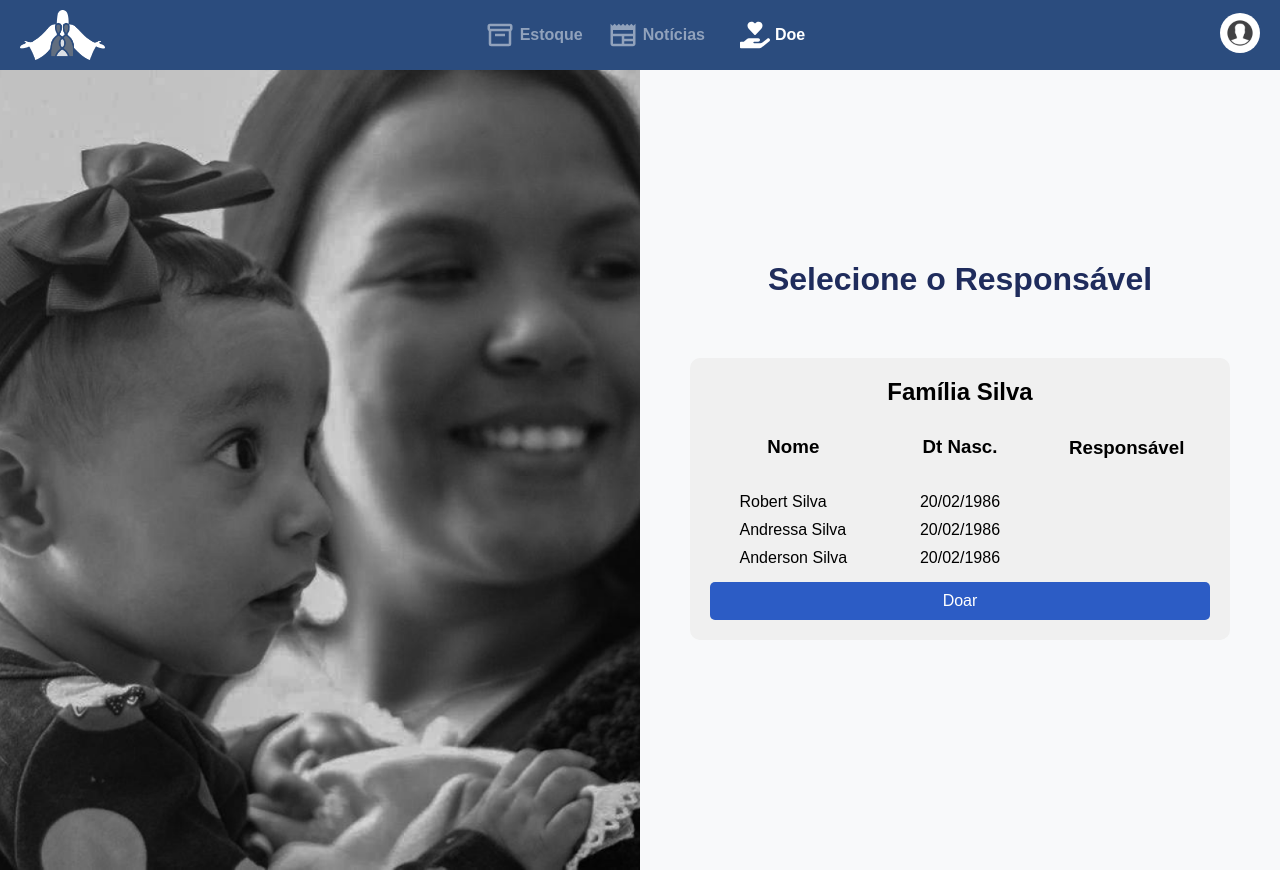
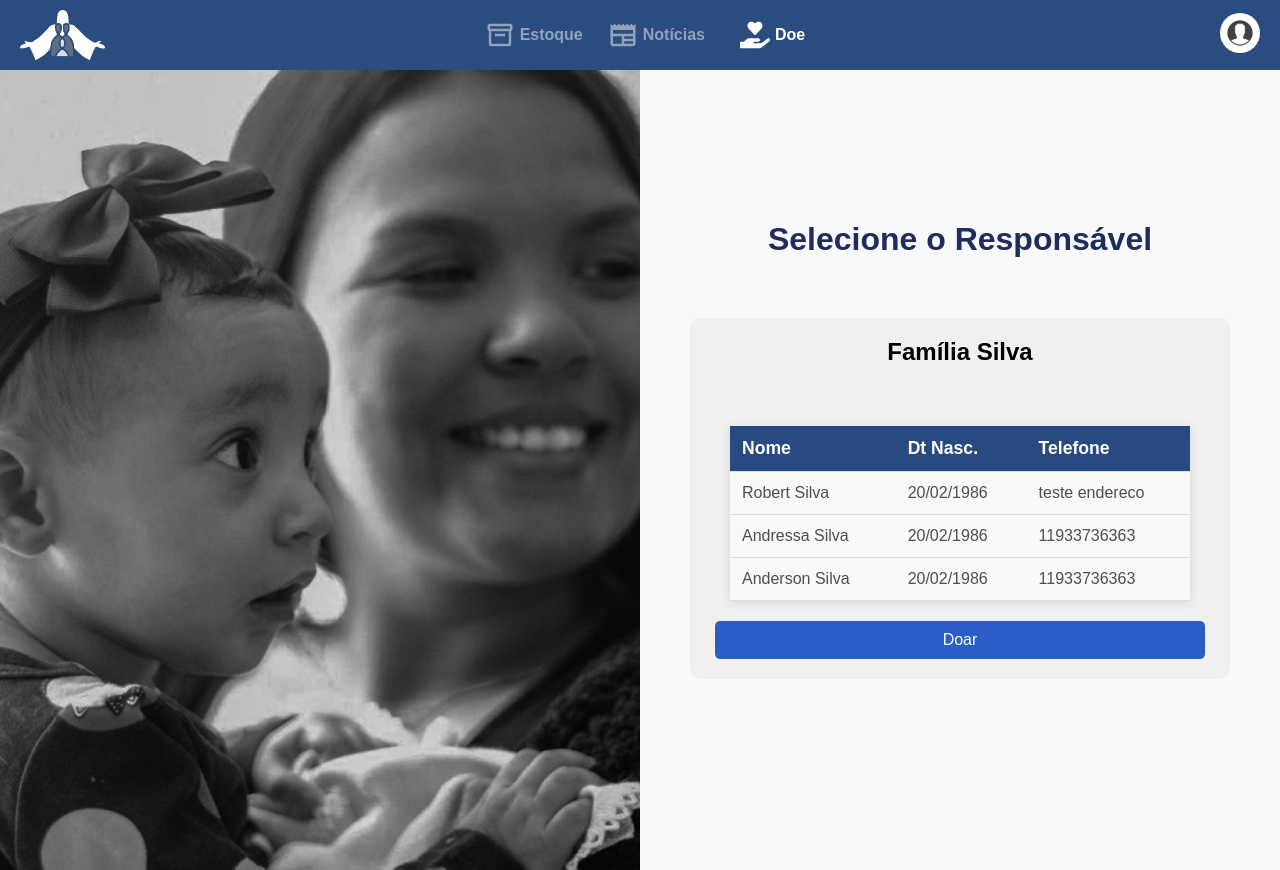
Before and after one commit to JesusIsKing-Tech/JK-FrontEnd, a React (Create React App) app in the folder front-jk/: page /doe in a window 1280 px wide. Both pictures are taken after typing "Sample", "Sample", "Sample" into the empty fields and a click on the button "Verificar". Built offline with nearby package versions, Linux system fonts and the light colour scheme.

Commit message:
refatoracao da tela doe

```diff
--- a/front-jk/src/pages/Doe/Doe.jsx
+++ b/front-jk/src/pages/Doe/Doe.jsx
@@ -1,4 +1,4 @@
-import { useState } from 'react';
+import { useEffect, useState } from 'react';
 import styles from './Doe.module.css';
 import HeaderLogado from '../../components/HeaderLogado/HeaderLogado';
 import Titulo from '../../components/Titulo/Titulo';
@@ -6,22 +6,82 @@ import FormContainer from '../../components/FormContainer/FormContainer';
 import Form from '../../components/Form/Form';
 import Input from '../../components/Input/Input';
 import Botao from '../../components/TelaCadastro/botao/Botao';
-import ImageContainer from'../../components/ImageContainer/ImageContainer'
-import lateral from '../../img/doe.png'
+import ImageContainer from '../../components/ImageContainer/ImageContainer';
 import Container from '../../components/Container/Container';
+import axios from 'axios';
+import Swal from 'sweetalert2';
+import lateral from '../../img/doe.png';
 
 const Doe = () => {
     const [verificado, setVerificado] = useState(false); // Inicialmente não verificado
     const [linhaSelecionada, setLinhaSelecionada] = useState(null);
+    const [formData, setFormData] = useState({
+        endereco: {
+            cep: '',
+            logradouro: '',
+            numero: '',
+            complemento: '',
+            bairro: '',
+            localidade: '',
+            uf: ''
+        }
+    });
 
     const familia = {
         nomeFamilia: "Família Silva",
         membros: [
-            { nome: "Robert Silva", dataNascimento: "20/02/1986", responsavel: false },
-            { nome: "Andressa Silva", dataNascimento: "20/02/1986", responsavel: false },
-            { nome: "Anderson Silva", dataNascimento: "20/02/1986", responsavel: false }
+            { nome: "Robert Silva", dataNascimento: "20/02/1986", telefone: "teste endereco", },
+            { nome: "Andressa Silva", dataNascimento: "20/02/1986", telefone: "11933736363" },
+            { nome: "Anderson Silva", dataNascimento: "20/02/1986", telefone: "11933736363" }
         ]
     };
+
+    const handleChange = (e) => {
+        const { name, value } = e.target;
+
+        if (name in formData.endereco) {
+            setFormData((prevState) => ({
+                ...prevState,
+                endereco: {
+                    ...prevState.endereco,
+                    [name]: value
+                }
+            }));
+        }
+    };
+
+    useEffect(() => {
+        const fetchAddress = async () => {
+            if (formData.endereco.cep.length === 8) {
+                try {
+                    const response = await axios.get(`https://viacep.com.br/ws/${formData.endereco.cep}/json/`);
+                    if (response && response.data) {
+                        const { logradouro, bairro, localidade, uf } = response.data;
+                        setFormData((prevState) => ({
+                            ...prevState,
+                            endereco: {
+                                ...prevState.endereco,
+                                logradouro,
+                                bairro,
+                                localidade,
+                                uf
+                            }
+                        }));
+                    } else {
+                        console.error('Response incorreta', response);
+                    }
+                } catch (error) {
+                    Swal.fire({
+                        icon: 'error',
+                        title: 'Oops...',
+                        text: 'Não foi possível encontrar o endereço para o CEP informado.',
+                        confirmButtonText: 'OK',
+                    });
+                }
+            }
+        };
+        fetchAddress();
+    }, [formData.endereco.cep]);
 
     const handleVerificar = (event) => {
         event.preventDefault();
@@ -36,95 +96,64 @@ const Doe = () => {
         <>
             <HeaderLogado />
             <div className={styles.container}>
-            <ImageContainer image={lateral}>
-            </ImageContainer>
+                <ImageContainer image={lateral} />
                 <FormContainer>
-                {verificado ? (<>
-
+                    {verificado ? (
+                        <>
                             <Titulo>Selecione o Responsável</Titulo>
                             <div className={styles.cardFamilia}>
                                 <div className={styles.boxTitulo}>
                                     <h2>{familia.nomeFamilia}</h2>
                                 </div>
                                 <div className={styles.dados}>
-                            <div className={styles.campo}>
-                                <div className={styles.boxTitulo}>
-                                <h3>Nome</h3>
-                                </div>
-                                <div className={styles.boxLinha}>
+                                    <table className={styles.tabela}>
+                                        <thead>
+                                            <tr>
+                                                <th>Nome</th>
+                                                <th>Dt Nasc.</th>
+                                                <th>Telefone</th>
+                                            </tr>
+                                        </thead>
+                                        <tbody>
                                             {familia.membros.map((membro, index) => (
-                                    <p
+                                                <tr
                                                     key={index}
                                                     className={`${styles.linha} ${linhaSelecionada === index ? styles.linhaSelecionada : ''}`}
                                                     onClick={() => selecionarLinha(index)}
                                                 >
-                                        {membro.nome}
-                                    </p>
+                                                    <td>{membro.nome}</td>
+                                                    <td>{membro.dataNascimento}</td>
+                                                    <td>{membro.telefone}</td>
+                                                </tr>
                                             ))}
+                                        </tbody>
+                                    </table>
+                                </div>
+                                <div style={{ display: "flex", justifyContent: "center" }}>
+                                    <div style={{ width: "98%" }}>
+                                        <Botao onClick={() => alert("Doação realizada!")}>
+                                            Doar
+                                        </Botao>
                                     </div>
                                 </div>
-
-                            <div className={styles.campo}>
-                            <div className={styles.boxTitulo}>
-                                <h3>Dt Nasc.</h3>
-                                </div>
-                                <div className={styles.boxLinha}>
-
-                                {familia.membros.map((membro, index) => (
-                                    <p
-                                        key={index}
-                                        className={`${styles.linha} ${linhaSelecionada === index ? styles.linhaSelecionada : ''}`}
-                                        onClick={() => selecionarLinha(index)}
-                                    >
-                                        {membro.dataNascimento}
-                                    </p>
-                                ))}
-                                </div>
-                            </div>
-
-                            <div className={styles.campo}>
-                            <div className={styles.boxTitulo}>
-                                <h3>Responsável</h3>
-                                </div>
-                                <div className={styles.boxCheck}>
-
-                                {familia.membros.map((membro, index) => (
-                                    <div
-                                        key={index}
->
-                                        <div className={styles}>
-
-                                        <input
-                                            type="radio"
-                                            name="responsavel"
-                                            checked={linhaSelecionada === index}
-                                            />
-                                            </div>
-                                    </div>
-                                ))}
-                                </div>
-                            </div>
-                        </div>
-                        <Botao onClick={() => alert("Doação realizada!")}>Doar</Botao>
                             </div>
                         </>
                     ) : (
                         <>
                             <Titulo>Retirar Doação</Titulo>
                             <Form onSubmit={handleVerificar}>
-                        <Input label="CEP" type="text" name="cep" />
-                        <Input readOnly label="Rua" style={{ background: '#f0f0f0', border: 'none' }} type="text" name="logradouro" />
-                        <Input label="Número" type="text" name="numero" />
-                        <Input label="Complemento" type="text" name="complemento" />
-                        <Input readOnly label="Bairro" type="text" name="bairro" style={{ backgroundColor: '#f0f0f0', border: 'none' }} />
-                        <Input readOnly label="Cidade" type="text" name="localidade" style={{ backgroundColor: '#f0f0f0', border: 'none' }} />
-                        <Input readOnly label="UF" type="text" name="uf" style={{ backgroundColor: '#f0f0f0', border: 'none' }} />
+                                <Input label="CEP" type="text" name="cep" value={formData.endereco.cep} onChange={handleChange} />
+                                <Input readOnly label="Rua" type="text" name="logradouro" value={formData.endereco.logradouro} />
+                                <Input label="Número" type="text" name="numero" value={formData.endereco.numero} onChange={handleChange} />
+                                <Input label="Complemento" type="text" name="complemento" value={formData.endereco.complemento} onChange={handleChange} />
+                                <Input readOnly label="Bairro" type="text" name="bairro" value={formData.endereco.bairro} />
+                                <Input readOnly label="Cidade" type="text" name="localidade" value={formData.endereco.localidade} />
+                                <Input readOnly label="UF" type="text" name="uf" value={formData.endereco.uf} />
                                 <Botao type="submit">Verificar</Botao>
                             </Form>
                         </>
                     )}
                 </FormContainer>
-
             </div>
         </>
     );
--- a/front-jk/src/pages/Doe/Doe.module.css
+++ b/front-jk/src/pages/Doe/Doe.module.css
@@ -37,6 +37,7 @@
     padding: 5px;
     transition: background-color 0.3s ease;
     cursor: pointer;
+    color: rgb(78, 78, 78);
 }
 
 .linha:hover {
@@ -156,3 +157,78 @@ form input[type="text"]:focus {
       flex-direction: column;
     }
   }
+  .dados {
+    display: flex;
+    justify-content: center;
+    align-items: center;
+    padding: 20px;
+}
+
+.tabela {
+    width: 100%;
+    max-width: 1000px; /* Aumenta a largura máxima da tabela para acomodar mais colunas */
+    border-collapse: collapse;
+    margin-top: 20px;
+    box-shadow: 0 2px 10px rgba(0, 0, 0, 0.1); /* Sombra suave para a tabela */
+}
+
+.tabela th, .tabela td {
+    padding: 12px;
+    text-align: left;
+    border-bottom: 1px solid #ddd; /* Linha de separação entre as linhas */
+}
+
+.tabela th {
+    background-color: #274b80;
+    /* background-color: #22a447; */
+    color: white;
+    font-size: 1.1em;
+}
+
+.tabela td {
+    background-color: #f9f9f9;
+}
+
+.tabela tr:hover {
+    background-color: #e0f7fa; /* Destaque ao passar o mouse */
+    cursor: pointer;
+}
+
+.linhaSelecionada {
+    background-color: #d1f7e5; /* Cor de fundo para linha selecionada */
+}
+
+input[type="radio"] {
+    margin-left: 10px;
+    width: 18px;
+    height: 18px;
+    cursor: pointer;
+}
+
+/* Responsividade */
+@media (max-width: 1024px) {
+    .tabela {
+        width: 100%;
+    }
+
+    .tabela th, .tabela td {
+        font-size: 0.9em; /* Reduzir a fonte para telas pequenas */
+        padding: 8px;
+    }
+}
+
+@media (max-width: 768px) {
+    .tabela th, .tabela td {
+        font-size: 0.8em; /* Aumenta ainda mais a responsividade */
+        padding: 6px;
+    }
+
+    .tabela {
+        width: 100%;
+        overflow-x: auto; /* Permite rolar a tabela horizontalmente */
+    }
+
+    .tabela td, .tabela th {
+        white-space: nowrap; /* Garante que o conteúdo não quebre a linha */
+    }
+}
```
Lines whose indentation alone changed are shown as unchanged.
